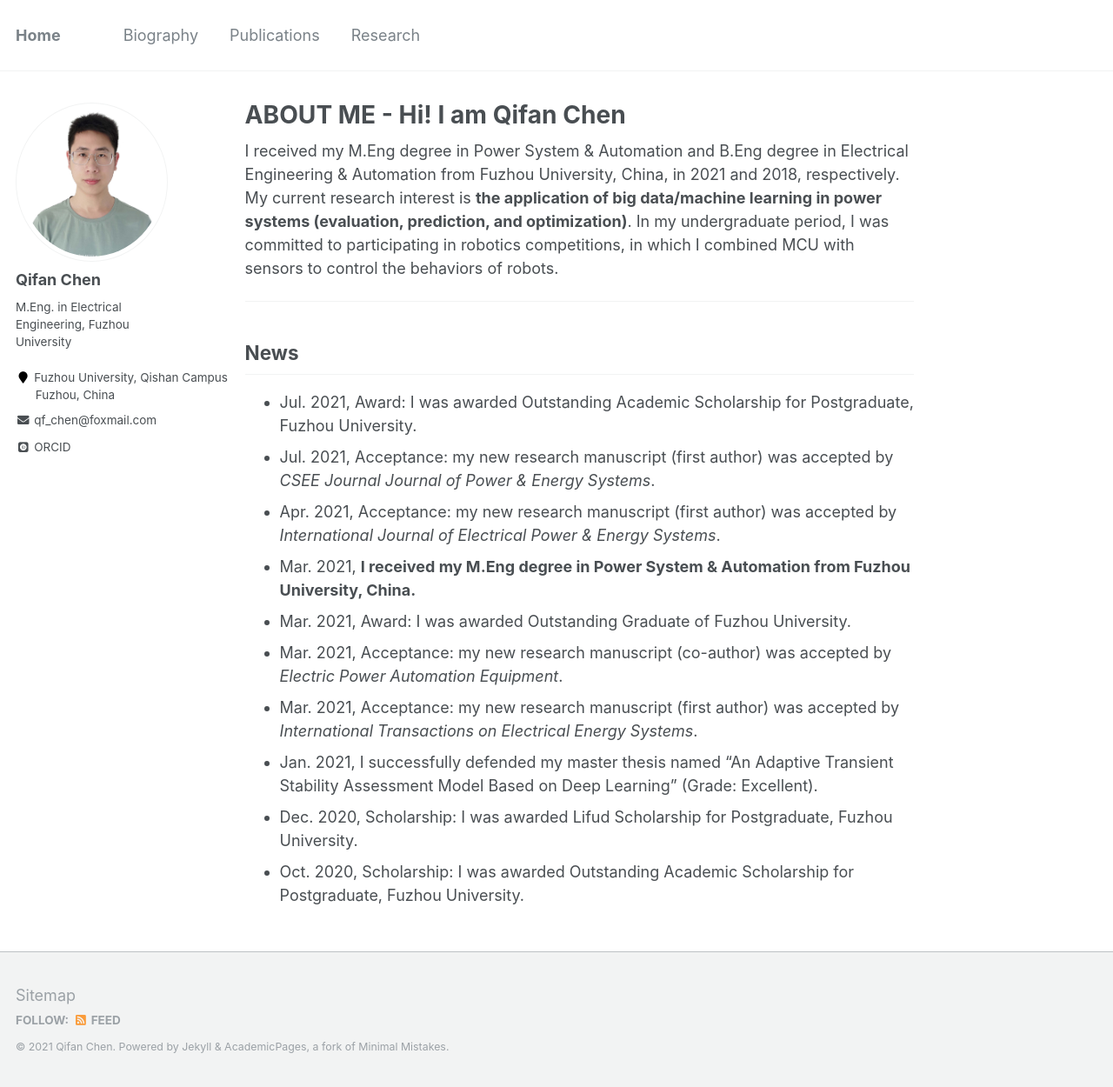
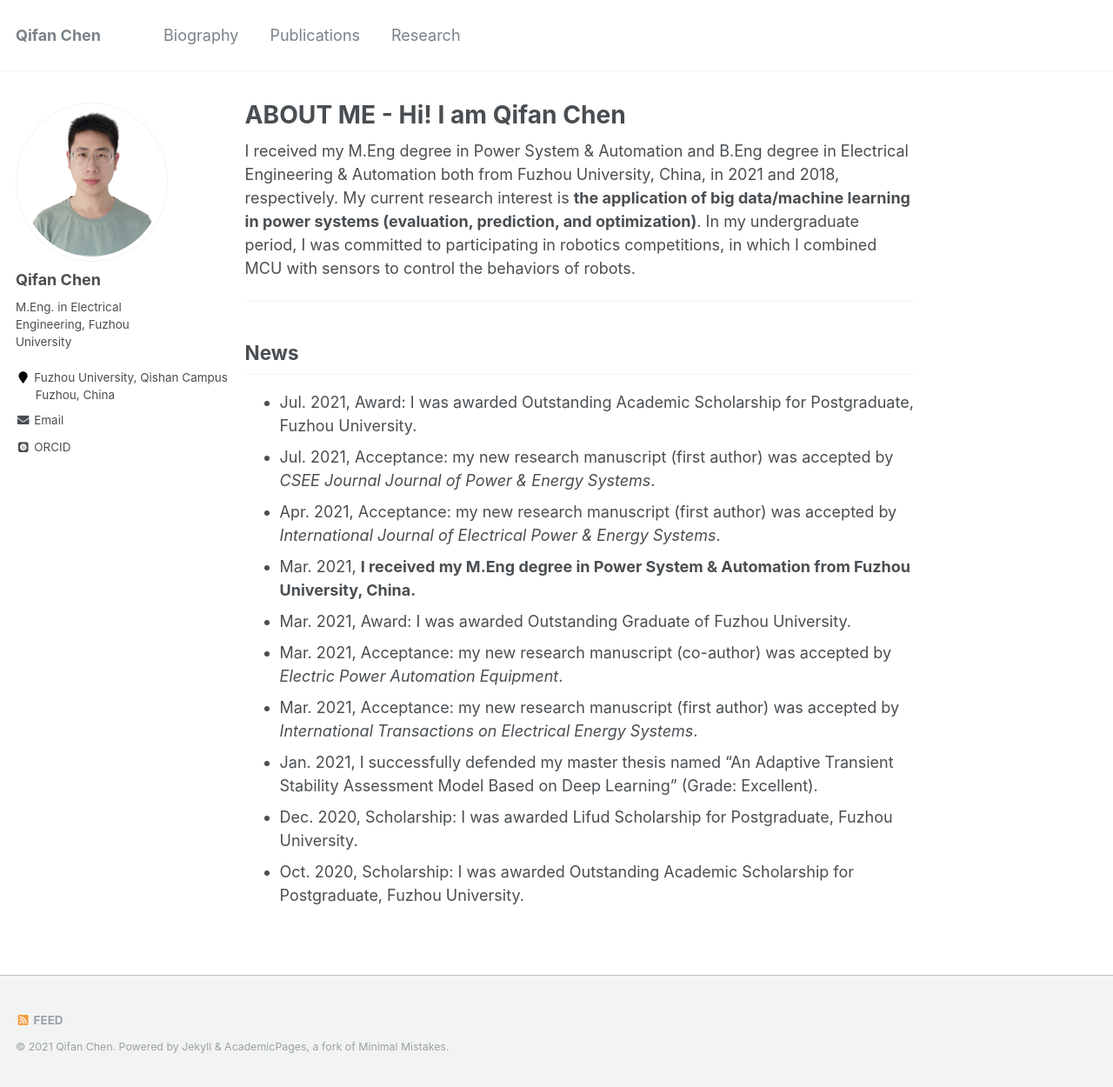
Before and after one commit to ChQf/ChQf.github.io, a Jekyll site: the page built from _pages/about.md, in a window 1280 px wide and 1250 px high. Shown: the whole window at 87% size. Built offline with Jekyll 4.4.1, drawn with Linux system fonts in a browser that asks for light colours; some web fonts are replaced.

Commit message:
fine-tune

```diff
--- a/_config.yml
+++ b/_config.yml
@@ -6,9 +6,9 @@
 # `jekyll serve`. If you change this file, please restart the server process.
 
 # Site Settings
-locale                   : "en-US"
-title                    : "Home"
-title_separator          : "_"
+locale                   : "zh-CN"
+title                    : "Qifan Chen"
+title_separator          : "-"
 name                     : &name "Qifan Chen"
 description              : &description "Qifan Chen, Electrical Engineering, Fuzhou University"
 url                      : https://chqf.github.io # the base hostname & protocol for your site e.g. "https://mmistakes.github.io"
--- a/_includes/footer/custom.html
+++ b/_includes/footer/custom.html
@@ -1,3 +1,3 @@
 <!-- start custom footer snippets -->
-<a href="/sitemap/">Sitemap</a>
+<!-- <a href="/sitemap/">Sitemap</a> -->
 <!-- end custom footer snippets -->
--- a/_pages/about.md
+++ b/_pages/about.md
@@ -8,7 +8,7 @@ redirect_from:
   - /about.html
 ---
 
-I received my M.Eng degree in Power System & Automation and B.Eng degree in Electrical Engineering & Automation from Fuzhou University, China, in 2021 and 2018, respectively.
+I received my M.Eng degree in Power System & Automation and B.Eng degree in Electrical Engineering & Automation both from Fuzhou University, China, in 2021 and 2018, respectively.
 My current research interest is **the application of big data/machine learning in power systems (evaluation, prediction, and optimization)**.
 In my undergraduate period, I was committed to participating in robotics competitions, in which I combined MCU with sensors to control the behaviors of robots.
 
```
Also changed, not shown: _pages/publications.md (+1 -1 lines), _pages/research.md (+1 -1 lines).
